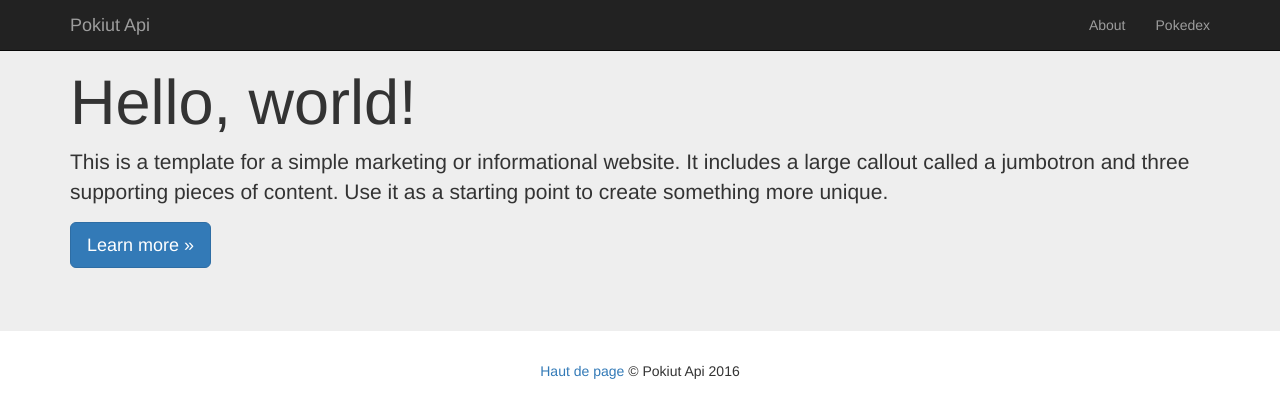
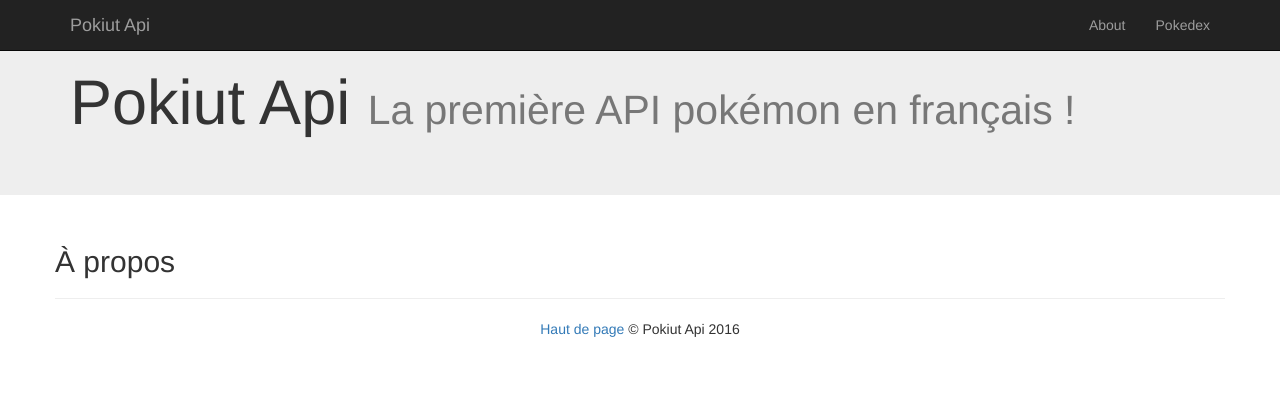
Before and after one commit to moonlight83340/PokIutApi, a PHP site: page / in a window 1280 px wide. Shown: the top 418 px of the page. Run offline with PHP 8.4, Linux system fonts and the light colour scheme; some libraries are stand-ins or nearby versions.

Commit message:
delete jumbontron

```diff
--- a/PokeAPi/App/Views/Home/index.html.php
+++ b/PokeAPi/App/Views/Home/index.html.php
@@ -1,8 +1,34 @@
 <?php $this->setLayout('layout', ['title' => 'Pokiut Api v1.0 - Accueil', 'keywords' => 'PokIutApi, accueil, pokemon,api,iut,aix en provence,aix', 'description' => '']); ?>
+<nav class="navbar navbar-inverse navbar-fixed-top">
+    <div class="container">
+      <div class="navbar-header">
+        <button type="button" class="navbar-toggle collapsed" data-toggle="collapse" data-target="#navbar" aria-expanded="false" aria-controls="navbar">
+          <span class="sr-only">Toggle navigation</span>
+          <span class="icon-bar"></span>
+          <span class="icon-bar"></span>
+          <span class="icon-bar"></span>
+        </button>
+          <a class="navbar-brand" href="<?= \PoireauFramework\Helper\Url::base()?>">Pokiut Api</a>
+      </div>
+      <div id="navbar" class="navbar-collapse collapse">
+        <ul class="nav navbar-nav navbar-right">
+          <li> <a href="#about"> About </a> </li>
+          <li> <a href="#Pokedex"> Pokedex </a> </li>
+        </ul>
+      </div><!--/.navbar-collapse -->
+    </div>
+</nav>
 <div class="jumbotron">
     <div class="container">
-      <h1>Hello, world!</h1>
-      <p>This is a template for a simple marketing or informational website. It includes a large callout called a jumbotron and three supporting pieces of content. Use it as a starting point to create something more unique.</p>
-      <p><a class="btn btn-primary btn-lg" href="#" role="button">Learn more »</a></p>
+        <h1>Pokiut Api <small>La première API pokémon en français !</small></h1>
     </div>
 </div>
+<div class="container marketing">
+    <div class="row">
+        <div id="about"><h2>À propos</h2></div>
+        <hr>
+    </div>
+</div>
+<footer>
+    <p class="text-center"><a href="#">Haut de page </a> ©  Pokiut Api 2016</p>
+</footer>
--- a/PokeAPi/App/Views/layout.html.php
+++ b/PokeAPi/App/Views/layout.html.php
@@ -21,28 +21,6 @@
         <![endif]-->
     </head>
     <body>
-        <nav class="navbar navbar-inverse navbar-fixed-top">
-            <div class="container">
-              <div class="navbar-header">
-                <button type="button" class="navbar-toggle collapsed" data-toggle="collapse" data-target="#navbar" aria-expanded="false" aria-controls="navbar">
-                  <span class="sr-only">Toggle navigation</span>
-                  <span class="icon-bar"></span>
-                  <span class="icon-bar"></span>
-                  <span class="icon-bar"></span>
-                </button>
-                  <a class="navbar-brand" href="<?= \PoireauFramework\Helper\Url::base()?>">Pokiut Api</a>
-              </div>
-              <div id="navbar" class="navbar-collapse collapse">
-                <ul class="nav navbar-nav navbar-right">
-                  <li> <a href="#about"> About </a> </li>
-                  <li> <a href="#Pokedex"> Pokedex </a> </li>
-                </ul>
-              </div><!--/.navbar-collapse -->
-            </div>
-        </nav>
         <?= $contents?>
-        <footer>
-            <p class="text-center"><a href="#">Haut de page </a> ©  Pokiut Api 2016</p>
-        </footer>
     </body>
 </html>
--- a/PokeAPi/App/config.ini
+++ b/PokeAPi/App/config.ini
@@ -15,6 +15,6 @@ formats[text/xml]   = xml
 default_format      = html
 
 [database]
-dsn = 'mysql:host=127.0.0.1;dbname=webmanga;charset=utf8'
-login = 'webmanga'
-pass = 'RrTdfYmaS26Lxhrs'
+dsn = ''
+login = ''
+pass = ''
```
